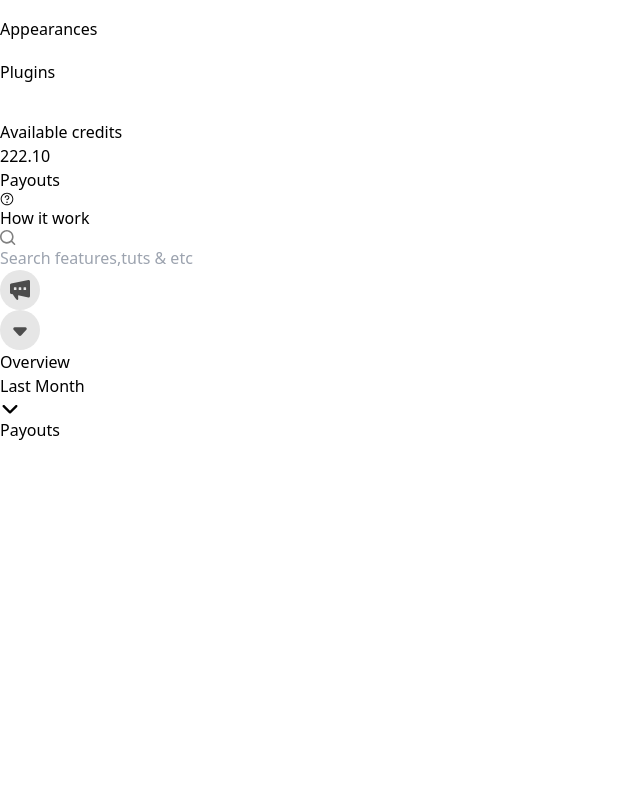
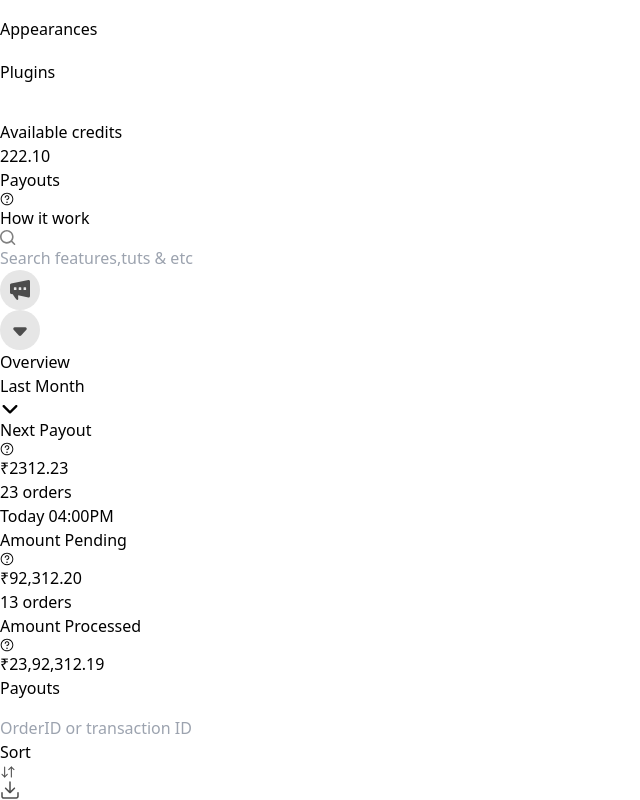
Before and after one commit to sarb001/Dukaan-dashboard-UI, a React (Vite) app: page / in a window 1280 px wide. Shown: the part 455-1255 px from the top of the page, without its empty margins (0-640 px from the left). Before the commit the page ends 897 px from the top, so only its background shows below. Built offline with nearby package versions, Linux system fonts and the light colour scheme.

Commit message:
refactor : cards half-way done

```diff
--- a/src/components/Mainview.jsx
+++ b/src/components/Mainview.jsx
@@ -1,4 +1,4 @@
-import { Dropdownimg, Magnifyglassicon, Questionimg, SpeakerIcon, ToggleIcon } from "../images/Allimages"
+import { Downloadimg, Dropdownimg, Magnifyglassicon, Marketingimg, Questionimg, SpeakerIcon, ToggleIcon, TwosidedArrowimg } from "../images/Allimages"
 
 export  const  Mainview = () => {
     return (
@@ -46,9 +46,9 @@ export  const Header  = () => {
 export const MainSection = () => {
 
     const Cardsinfo = [
-        { cardstext : "Next Payout"  , price : "2312.23" , orders  : 23 , Nextpayoutdate : "Today 04:00PM" },
-        { cardstext : "Next Payout"  , price : "92,312.20" , orders  : 13 , },
-        { cardstext : "Next Payout"  , price : "23,92,312.19" , orders  : "" , },
+        { cardstext : "Next Payout"  , price : "2312.23" , orders  : 23 , Nextpayoutdate : "Today 04:00PM" ,text : "text-white" , background : "bg-[#146eb4]" },
+        { cardstext : "Amount Pending"  , price : "92,312.20" , orders  : 13 , },
+        { cardstext : "Amount Processed"  , price : "23,92,312.19" , orders  : "" , },
     ]
 
     const  TrnsxList = [
@@ -80,18 +80,61 @@ export const MainSection = () => {
 
     return (
         <>
-           <div className = "bg-[#f1f5f9]">
+           <div className = "bg-[#f1f5f9] p-8  ">
 
-             <div className = "grid grid-cols-2">
+             <div className = "grid grid-cols-[6fr,1fr]">
                 <div> Overview </div>
-                <div className="grid grid-cols-[1fr,1fr]">
-                    <div> Last Month </div>
-                    <div> <Dropdownimg color = "black" /> </div>
+                <div className="grid grid-cols-[6fr,1.5fr] bg-white p-1">
+                    <div className="pl-2"> Last Month </div>
+                    <div> <Dropdownimg  color = "black" /> </div>
                 </div>
              </div>
 
                 {/* Cards layout */}
+            <div className="pt-4">
+                 {Cardsinfo?.map(i => {
+                    return (
+                        <div>
+                            <div className =  {`${i?.text} ${i?.background}`}>
+                                <div className="grid grid-cols-2">
+                                    <div> {i?.cardstext} </div>
+                                    <div> <Questionimg /> </div>
+                                </div>
+
+                                <div className="grid grid-cols-2">
+                                    <div>   ₹{i?.price} </div>
+                                    <div> {i?.orders ? `${i?.orders} orders` : ""}  </div>
+                                 </div>
+                            </div>
+
+                             {i?.Nextpayoutdate ? `${i?.Nextpayoutdate}` : ""}
+                            <div> </div>
+                        </div>
+                    )
+                 })}
+            </div>
               <div>  Payouts </div>
+
+                {/* Payouts section */}
+               <div className="bg-white">
+
+                    <div>
+
+                        <div>
+                         <Marketingimg />
+                         <input type = "text" placeholder="OrderID or transaction ID" />
+                        </div>
+
+                        <div>
+                            <div>  Sort <TwosidedArrowimg /> </div>
+                            <div> <Downloadimg /> </div>
+                        </div>
+                    </div>
+
+                    <div>
+
+                    </div>
+               </div>
            </div>
         </>
     )
```
